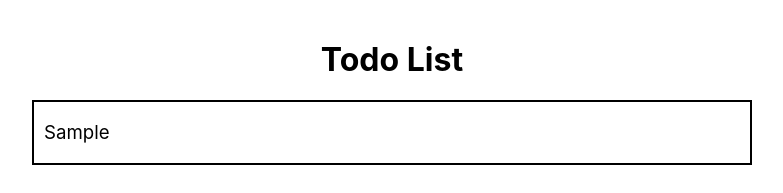
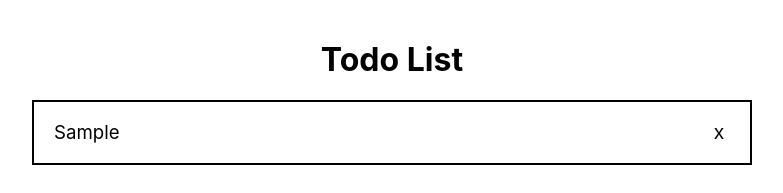
Before and after one commit to juliaaaa1120/React-TodoList, a React (Create React App) app: page / in a window 1280 px wide. Both pictures are taken after typing "Sample" into the empty fields and a click on the button "add". Shown: the top 193 px of the page, without its empty margins (248-1031 px from the left). Built offline with nearby package versions, Linux system fonts and the light colour scheme.

Commit message:
[ReactTodos][JuliaNg] - apply react-redux for removing todoItem

```diff
--- a/src/App.css
+++ b/src/App.css
@@ -9,9 +9,11 @@
   margin-top: 20px;
   margin-left: 20%;
   margin-right: 20%;
-  text-align: left;
-  padding-left: 10px;
-  padding-right: 10px;
+  padding-left: 20px;
+  padding-right: 20px;
+  display: flex;
+  flex-direction: row;
+  justify-content: space-between;
 }
 
 .todoGenerator {
@@ -27,7 +29,7 @@ input {
   vertical-align: middle;
 }
 
-button {
+button[type="submit"] {
   margin-left: 10px;
   width: 110px;
   height: 58px;
@@ -39,6 +41,13 @@ button {
   vertical-align: middle;
 }
 
+button[id="delete"] {
+  border: none;
+  background-color: transparent;
+  font-size: 20px;
+  cursor: pointer;
+}
+
 .lineThrough {
   text-decoration: line-through;
 }
--- a/src/components/TodoGenerator.js
+++ b/src/components/TodoGenerator.js
@@ -8,7 +8,7 @@ function TodoGenerator() {
     const [status, setStatus] = useState(false);
     const dispatch = useDispatch();
 
-    function addTodo() {
+    function addTodoItem() {
         if (content.trim() != "") {
             let todoItem = { id: id, text: content, done: status };
             dispatch({ type: ADD_TODOITEM, payload: todoItem });
@@ -20,7 +20,7 @@ function TodoGenerator() {
     return (
         <div className="todoGenerator">
             <input value={content} type="text" onChange={event => setContent(event.target.value)}></input>
-            <button type="submit" onClick={addTodo}>add</button>
+            <button type="submit" onClick={addTodoItem}>add</button>
         </div>
     );
 }
--- a/src/components/TodoItem.js
+++ b/src/components/TodoItem.js
@@ -1,5 +1,5 @@
 import { useDispatch } from "react-redux";
-import { UPDATE_STATUS } from "../constants/constants";
+import { UPDATE_STATUS, REMOVE_TODOITEM } from "../constants/constants";
 
 function TodoItem(props) {
     const dispatch = useDispatch();
@@ -8,13 +8,18 @@ function TodoItem(props) {
         dispatch({ type: UPDATE_STATUS, payload: props.item.id });
     }
 
+    function removeTodoItem() {
+        dispatch({ type: REMOVE_TODOITEM, payload: props.item.id });
+    }
+
     return (
         <div className="todoItem">
-            <p className={
+            <span onClick={updateStatus}>
+                <p className={
                 props.item.done == true ? "lineThrough" : ""
-            } onClick={updateStatus}>
-                {props.item.text}
-            </p>
+            }>{props.item.text}</p>
+            </span>
+            <button id="delete" onClick={removeTodoItem}>x</button>
         </div>
     );
 }
--- a/src/constants/constants.js
+++ b/src/constants/constants.js
@@ -1,2 +1,3 @@
 export const ADD_TODOITEM = "todoItem/addTodoItem";
 export const UPDATE_STATUS = "todoItem/updateStatus";
+export const REMOVE_TODOITEM = "todoItem/removeTodoItem";
--- a/src/reducers/todoItemReducer.js
+++ b/src/reducers/todoItemReducer.js
@@ -1,18 +1,21 @@
-import { ADD_TODOITEM, UPDATE_STATUS } from "../constants/constants"
+import { ADD_TODOITEM, UPDATE_STATUS, REMOVE_TODOITEM } from "../constants/constants"
 
-const initState = { todoList: [] };
-
-const todoItemReducer = (state = initState, action) => {
+const todoItemReducer = (state = { todoList: [] }, action) => {
     switch(action.type) {
         case ADD_TODOITEM:
             return { ...state, todoList: [ ...state.todoList, action.payload ] };
         case UPDATE_STATUS:
-            state.todoList.map((item) => {
+
+            return { ...state, todoList: state.todoList.map((item) => {
                 if (item.id == action.payload) {
                     item.done = !item.done;
                 }
-            });
-            return { ...state, todoList: [ ...state.todoList ] };
+                return item;
+            })};
+        case REMOVE_TODOITEM:
+            return { ...state, todoList: state.todoList.filter((item) =>
+                item.id !== action.payload
+            )};
         default:
             return state;
     }
```
